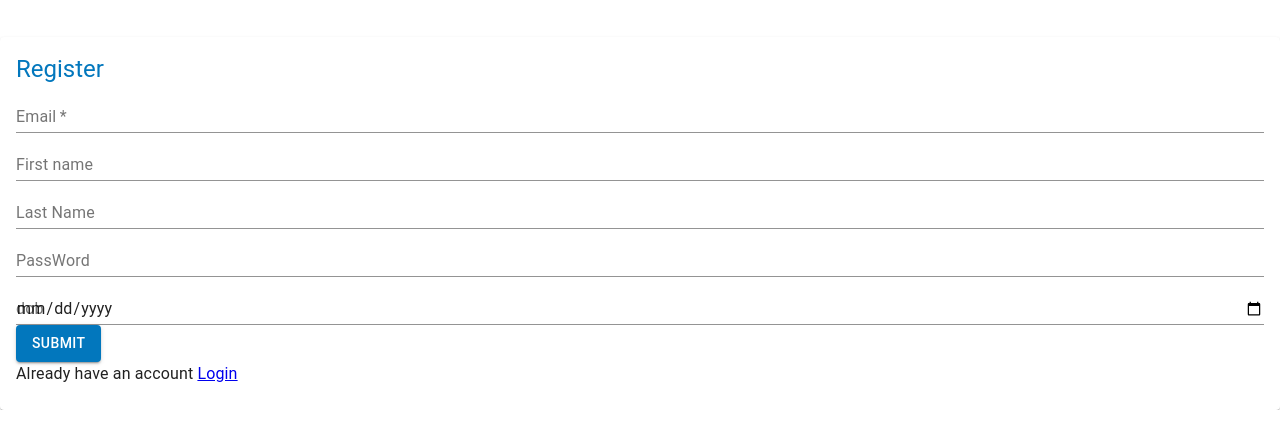
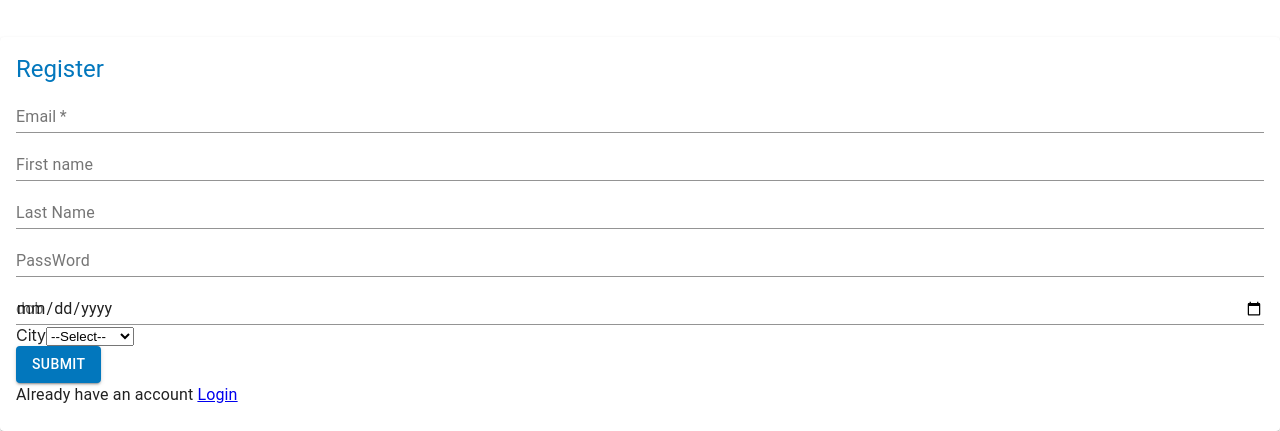
Before and after one commit to itsamanverma/BookStore_forntEnd, a React (Create React App) app: page /register in a window 1280 px wide. Shown: the part 763-1194 px from the top of the page. Before the commit the page ends 1173 px from the top, so only its background shows below. Built offline with nearby package versions, Linux system fonts and the light colour scheme.

Commit message:
Signup modifiacation

```diff
--- a/src/pages/Register/Register.jsx
+++ b/src/pages/Register/Register.jsx
@@ -170,7 +170,18 @@ class Register extends Component {
                   <Input name={'dob'} type={'date'} placeholder={'dob'} label={'dob'} onChange={this.getDataFromInput} />
                   <div className='error'>{this.state.error.dob}</div>
                 </div>
-
+                <div>
+                        <label htmlFor="region">City</label>
+                        <select name="region"
+                            value={this.state.region}
+                            onChange={this.getDataFromInput} >
+                            <option value="select">--Select--</option>
+                            <option value="Pune">Pune</option>
+                            <option value="Mumbai">Mumbai</option>
+                            <option value="Hyderabad">Hyderabad</option>
+                            <option value="Bangalore">B</option>
+                        </select>
+                </div>
                 <div id='register-btn-div'>
                   <Button onClick={this.handleClick} className='register-btn' variant="contained" color="primary" type="submit">
                     Submit
```
